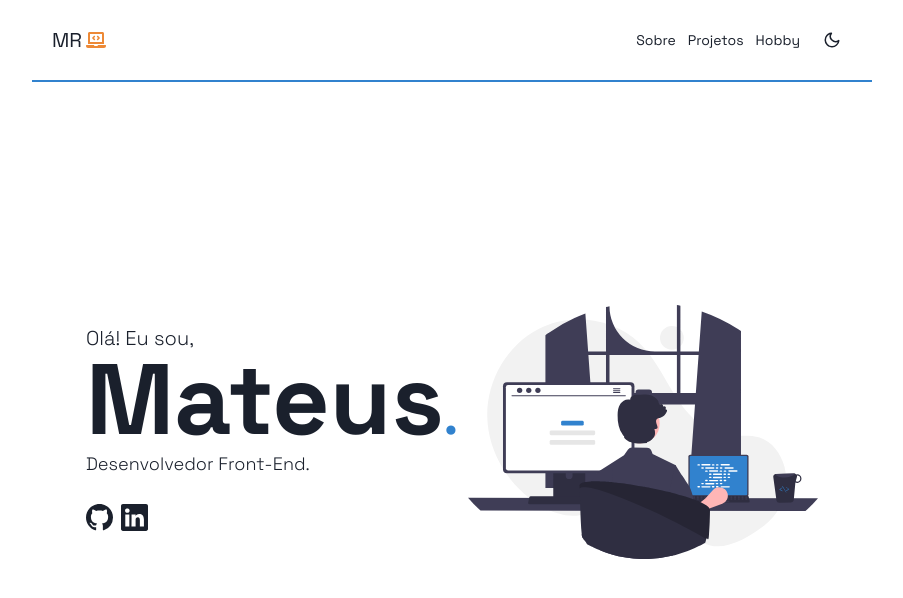
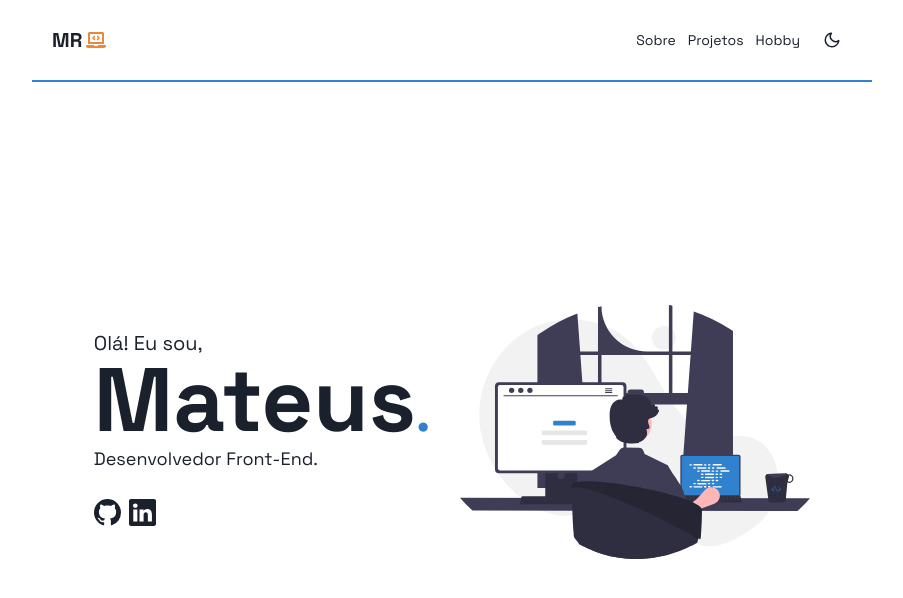
Before and after one commit to mateusrr/Portfolio, a Next.js app: page / in a window 1280 px wide. Shown: the top 598 px of the page, without its empty margins (188-1091 px from the left). Built offline with nearby package versions, Linux system fonts and the light colour scheme.

Commit message:
update responsive

```diff
--- a/src/components/Header/LinksHeader.tsx
+++ b/src/components/Header/LinksHeader.tsx
@@ -11,6 +11,7 @@ const linkProps: Omit<LinkProps, 'position'> & {
   pos: 'relative',
   display: 'inline-block',
   marginRight: '3',
+  fontWeight: 'medium',
   _hover: {
     _before: {
       width: '100%',
--- a/src/components/Header/index.tsx
+++ b/src/components/Header/index.tsx
@@ -26,7 +26,7 @@ export default function Header() {
       >
         <Box
           fontSize={{ base: 'md', md: 'xl' }} // Tamanho da fonte responsiva para mobile e desktop
-          fontWeight="medium"
+          fontWeight="bold"
           display="flex"
           alignItems="center"
           gap={1}
--- a/src/pages/index.tsx
+++ b/src/pages/index.tsx
@@ -4,8 +4,6 @@ import Header from '@/components/Header/index'
 import { BsLinkedin, BsGithub } from 'react-icons/bs'
 import SocialMedia from '../components/SocialMedia'
 import MotionEffect from '@/components/MotionEffect'
-import ParticlesBackground from '../components/ParticlesBackground'
-// ajustar responsive mobile home
 
 export default function Home() {
   return (
@@ -18,21 +16,21 @@ export default function Home() {
         h="calc(100vh - 100px)"
       >
         <MotionEffect>
-          <Flex gap={{ base: '0', md: '10px' }}>
+          <Flex gap={{ base: '0', md: '30px' }}>
             <Box m="auto">
-              <Heading as="h2" size="md" fontWeight="normal">
+              <Heading as="h2" size="md" fontWeight="medium">
                 Olá! Eu sou,
               </Heading>
               <Heading
                 as="h1"
-                fontSize={{ base: '70px', md: '100px' }}
+                fontSize={{ base: '70px', md: '90px' }}
                 fontWeight="bold"
                 lineHeight={1}
               >
                 Mateus
                 <span style={{ color: '#3182CE', fontSize: '3rem' }}>.</span>
               </Heading>
-              <Text fontSize="md" fontWeight="normal">
+              <Text fontSize="md" fontWeight="medium">
                 Desenvolvedor Front-End.
               </Text>
 
@@ -57,7 +55,6 @@ export default function Home() {
             />
           </Flex>
         </MotionEffect>
-        <ParticlesBackground />
       </Flex>
     </>
   )
```
Also changed, not shown: src/components/About/ListItems.tsx (+17 -4 lines).
